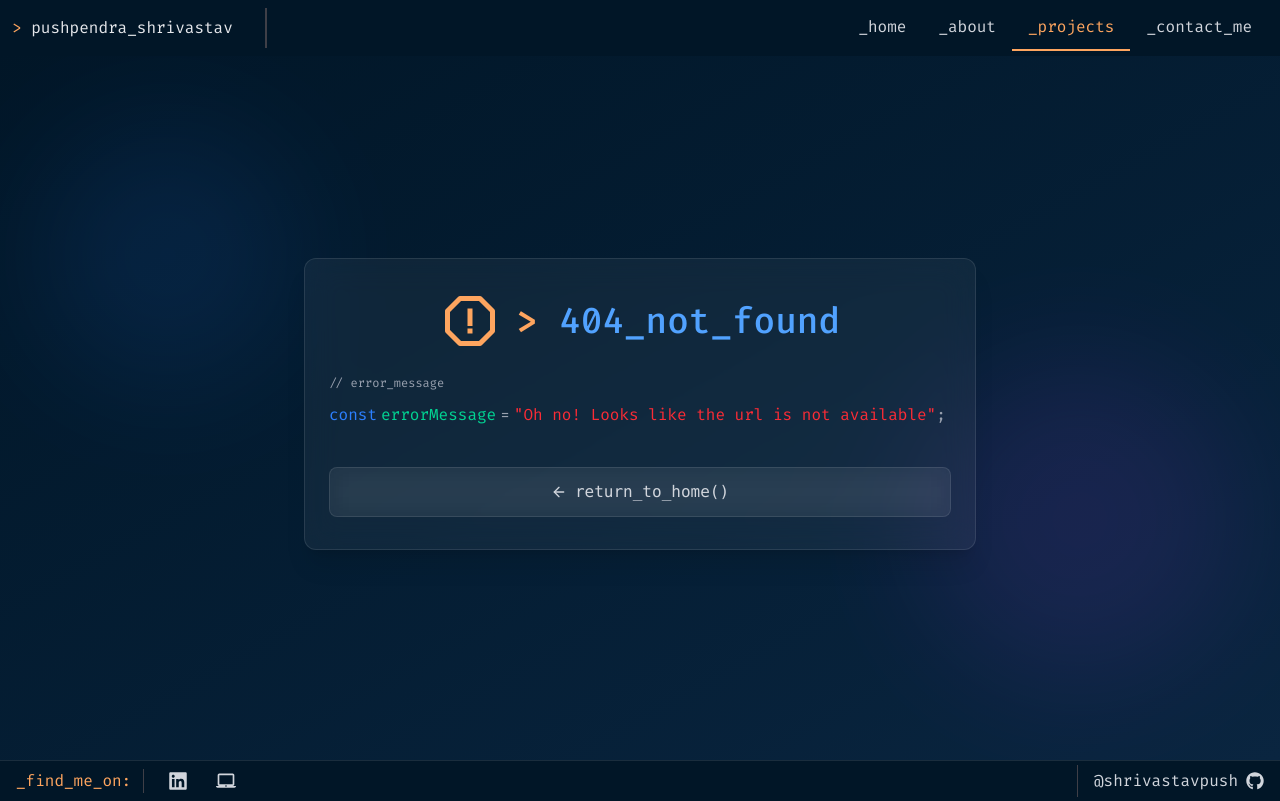
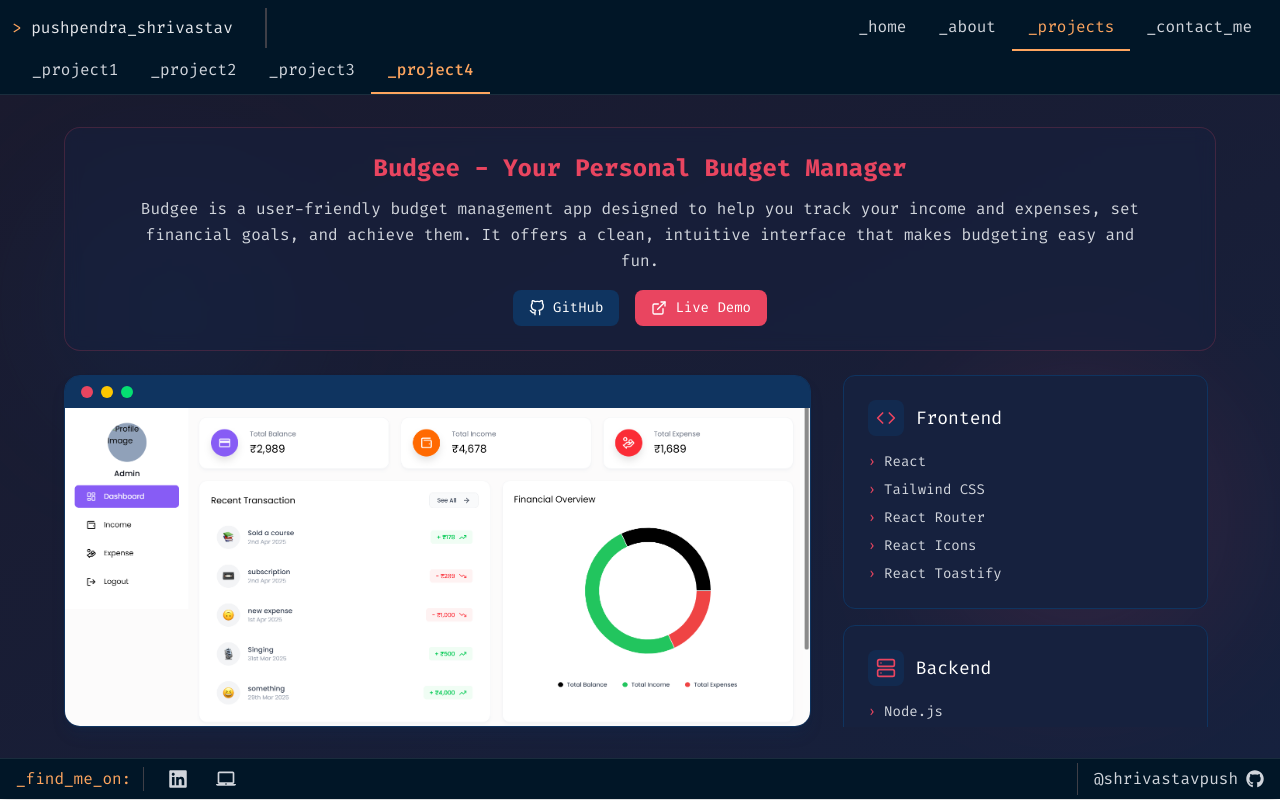
Before and after one commit to shrivastavpush/my-portfolio, a React (Vite) app: page /projects/project_4 in a window 1280 px wide. Built offline with nearby package versions, Linux system fonts and the light colour scheme.

Commit message:
Added new project

```diff
--- a/src/App.tsx
+++ b/src/App.tsx
@@ -16,6 +16,7 @@ import Project from './components/Project/Project'
 import Project1 from './components/Project/Project1/Project1'
 import Project2 from './components/Project/Project2/Project2'
 import Project3 from './components/Project/Project3/Project3'
+import Project4 from './components/Project/Project4/Project4'
 
 import { createBrowserRouter, RouterProvider, RouteObject } from 'react-router-dom'
 interface RouteDefinition {
@@ -37,6 +38,7 @@ const projectChild: RouteDefinition[] = [
   { path: "project_1", element: <Project1 /> },
   { path: "project_2", element: <Project2 /> },
   { path: "project_3", element: <Project3 /> },
+  { path: "project_4", element: <Project4 /> },
 ]
 
 const routes: RouteObject[] = [
--- /dev/null
+++ b/src/components/Project/Project4/Project4.tsx
@@ -0,0 +1,120 @@
+import React from 'react';
+import { FiGithub, FiExternalLink, FiCode, FiTool, FiServer } from 'react-icons/fi';
+import Budgee from '../../../assets/images/Budgee.webp';
+
+interface TechStack {
+    category: string;
+    items: string[];
+    icon: React.ReactNode;
+}
+
+const Project4: React.FC = () => {
+    const projectDetails = {
+        title: "Budgee - Your Personal Budget Manager",
+        description: "Budgee is a user-friendly budget management app designed to help you track your income and expenses, set financial goals, and achieve them. It offers a clean, intuitive interface that makes budgeting easy and fun.",
+        image: Budgee,
+        liveLink: "https://budgee-rho.vercel.app/login",
+        githubLink: "https://github.com/shrivastavpush/budgee.git",
+        techStack: [
+            {
+                category: "Frontend",
+                items: ["React", "Tailwind CSS", "React Router", "React Icons", "React Toastify"],
+                icon: <FiCode />
+            },
+            {
+                category: "Backend",
+                items: ["Node.js", "Express", "MongoDB", "Mongoose", "JSON Web Token", "bcryptjs", "dotenv",],
+                icon: <FiServer />
+            },
+            {
+                category: "Features",
+                items: ["Authentication", "Dashboard", "Expense Tracking", "Budget Planning", "Responsive Design"],
+                icon: <FiTool />
+            }
+        ] as TechStack[]
+    };
+
+    return (
+        <section className="flex flex-col w-full h-[83vh] bg-[#1a1a2e] p-8 relative overflow-hidden">
+            {/* Background elements */}
+            <div className="absolute top-0 left-0 w-full h-full bg-gradient-to-br from-[#1a1a2e] to-[#16213e] z-0"></div>
+            <div className="absolute top-20 left-10 w-64 h-64 rounded-full bg-[#0f3460] opacity-20 blur-3xl"></div>
+            <div className="absolute bottom-20 right-10 w-80 h-80 rounded-full bg-[#e94560] opacity-10 blur-3xl"></div>
+
+            <div className="max-w-6xl mx-auto w-full h-full flex flex-col gap-6 z-10">
+                {/* Project Header */}
+                <div className="text-center backdrop-blur-sm bg-[#16213e]/50 p-4 sm:p-6 rounded-2xl border border-[#e94560]/20">
+                    <h2 className="text-xl sm:text-2xl font-bold text-[#e94560] font-fira-code mb-2 sm:mb-3">{projectDetails.title}</h2>
+                    <p className="text-sm sm:text-base text-gray-300 font-fira-code leading-relaxed max-w-5xl mx-auto">
+                        {projectDetails.description}
+                    </p>
+                    {/* Links */}
+                    <div className="flex flex-col sm:flex-row justify-center gap-3 sm:gap-4 mt-3 sm:mt-4">
+                        <a
+                            href={projectDetails.githubLink}
+                            target="_blank"
+                            rel="noopener noreferrer"
+                            className="flex items-center justify-center gap-2 bg-[#0f3460] hover:bg-[#0f3460]/80 text-white px-3 sm:px-4 py-2 rounded-lg transition-colors duration-300 w-full sm:w-auto"
+                        >
+                            <FiGithub />
+                            <span className="font-fira-code text-xs sm:text-sm">GitHub</span>
+                        </a>
+                        <a
+                            href={projectDetails.liveLink}
+                            target="_blank"
+                            rel="noopener noreferrer"
+                            className="flex items-center justify-center gap-2 bg-[#e94560] hover:bg-[#e94560]/80 text-white px-3 sm:px-4 py-2 rounded-lg transition-colors duration-300 w-full sm:w-auto"
+                        >
+                            <FiExternalLink />
+                            <span className="font-fira-code text-xs sm:text-sm">Live Demo</span>
+                        </a>
+                    </div>
+                </div>
+
+                <div className="flex flex-col lg:flex-row gap-8 flex-1 min-h-0">
+                    {/* Project Preview */}
+                    <div className="w-full lg:w-2/3 bg-[#16213e] rounded-2xl border border-[#0f3460] overflow-hidden shadow-lg shadow-[#0f3460]/20">
+                        <div className="h-8 bg-[#0f3460] flex items-center px-4">
+                            <div className="flex space-x-2">
+                                <div className="w-3 h-3 rounded-full bg-[#e94560]"></div>
+                                <div className="w-3 h-3 rounded-full bg-yellow-400"></div>
+                                <div className="w-3 h-3 rounded-full bg-green-400"></div>
+                            </div>
+                        </div>
+                        <img
+                            src={projectDetails.image}
+                            alt={projectDetails.title}
+                            className="w-full h-[calc(100%-2rem)] object-cover"
+                        />
+                    </div>
+
+                    {/* Tech Stack */}
+                    <div className="w-full lg:w-1/3 flex flex-col min-h-0">
+                        <div className="space-y-4 overflow-y-auto pr-2 flex-1">
+                            {projectDetails.techStack.map((tech, index) => (
+                                <div key={index} className="group">
+                                    <div className="bg-[#16213e] rounded-xl p-6 border border-[#0f3460] transition-all duration-300 group-hover:shadow-[0_0_15px_rgba(233,69,96,0.2)] group-hover:border-[#e94560]/50">
+                                        <div className="flex items-center mb-4">
+                                            <span className="text-[#e94560] text-xl mr-3 bg-[#0f3460]/50 p-2 rounded-lg">{tech.icon}</span>
+                                            <h4 className="text-lg font-fira-code text-white">{tech.category}</h4>
+                                        </div>
+                                        <ul className="space-y-2">
+                                            {tech.items.map((item, itemIndex) => (
+                                                <li key={itemIndex} className="text-gray-300 font-fira-code text-sm flex items-center">
+                                                    <span className="text-[#e94560] mr-2">›</span>
+                                                    {item}
+                                                </li>
+                                            ))}
+                                        </ul>
+                                    </div>
+                                </div>
+                            ))}
+                        </div>
+                    </div>
+                </div>
+            </div>
+        </section>
+    );
+};
+
+export default Project4;
--- a/src/components/Project/ProjectNav.tsx
+++ b/src/components/Project/ProjectNav.tsx
@@ -15,6 +15,7 @@ const projectLinks: NavLinkEntry[] = [
     { to: "project_1", label: "_project1" },
     { to: "project_2", label: "_project2" },
     { to: "project_3", label: "_project3" },
+    { to: "project_4", label: "_project4" },
 ];
 
 const ProjectNav: React.FC = () => {
```
Also changed, not shown: src/assets/images/Budgee.webp (added).
